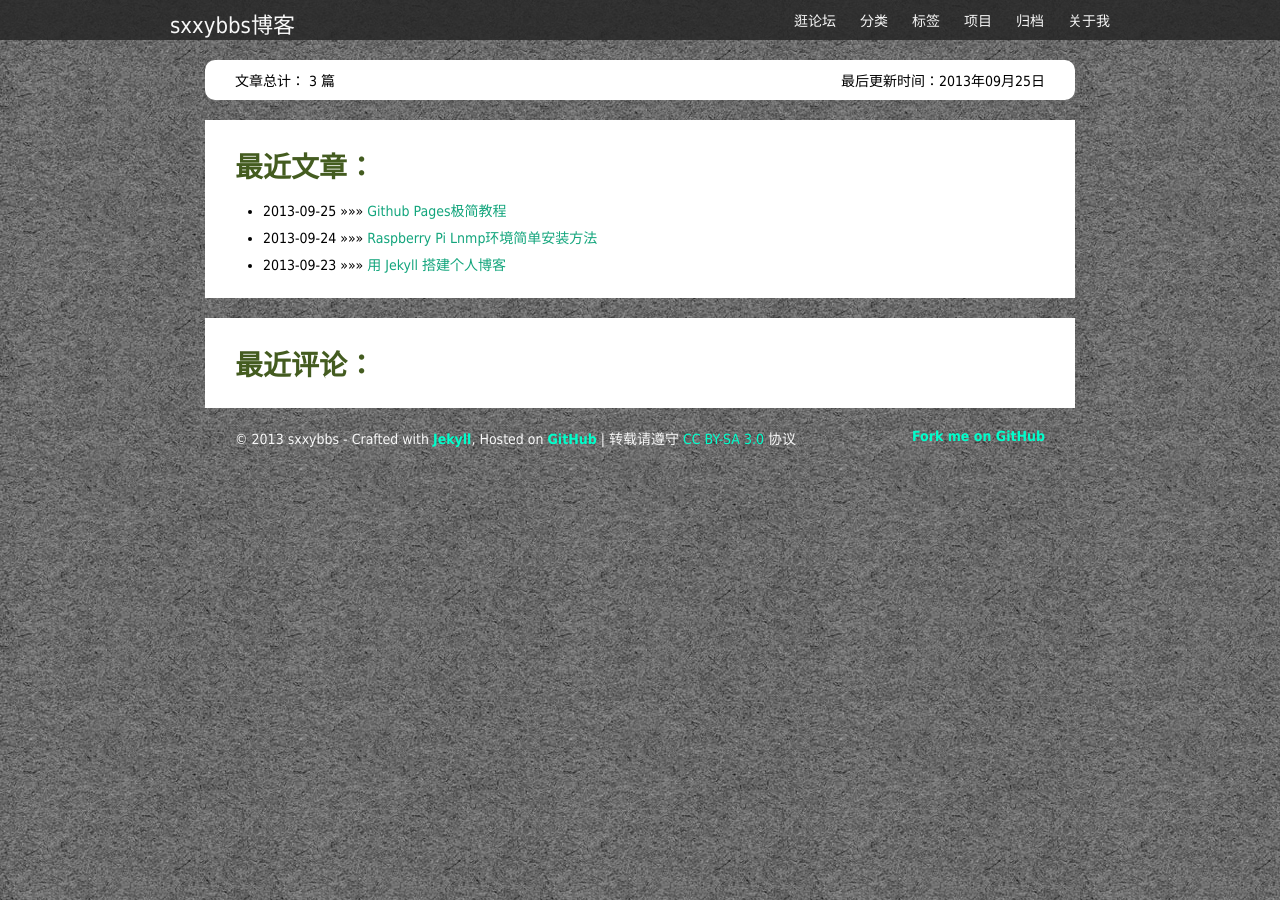
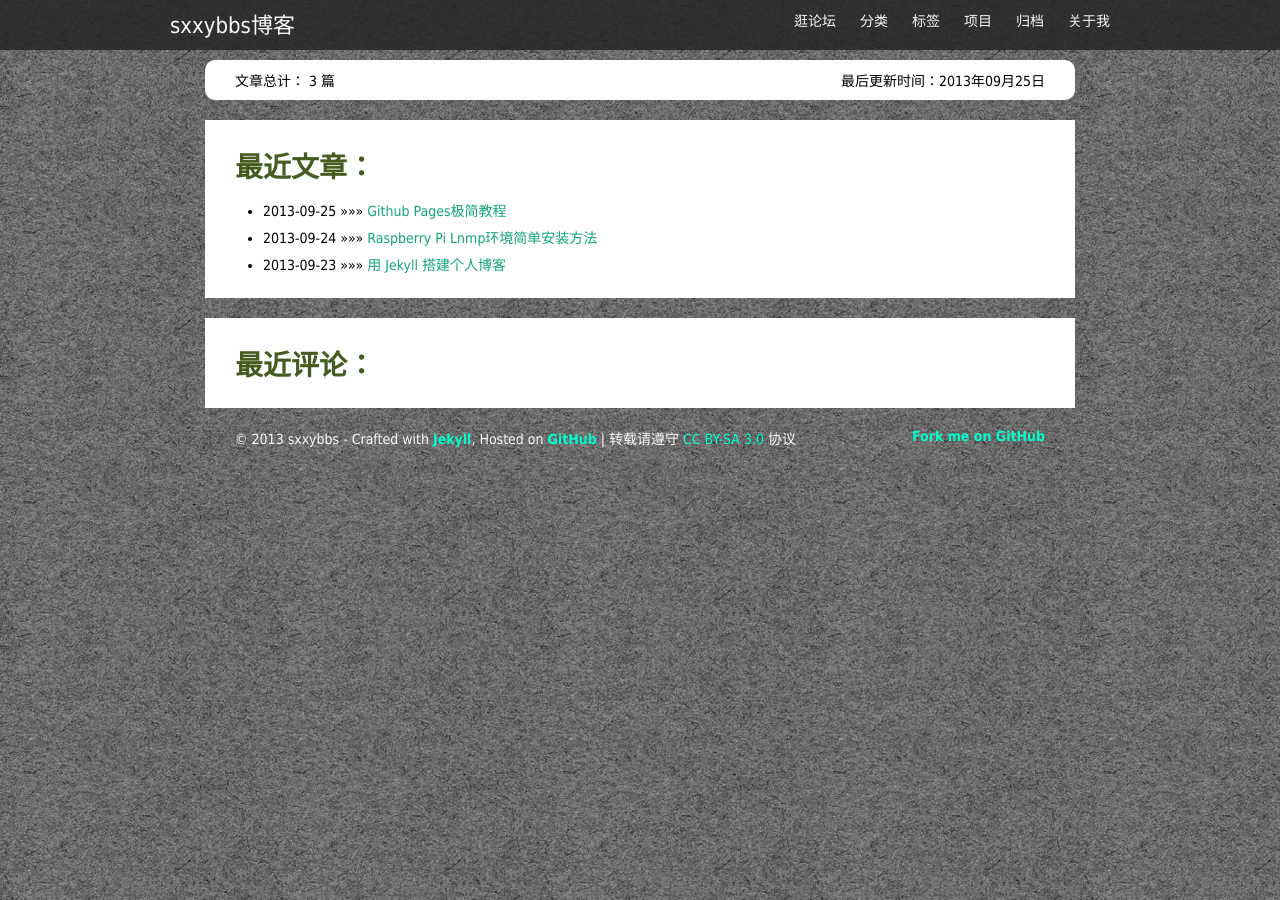
Before and after one commit to sxxybbs/sxxybbs.github.com, a Jekyll site: the page built from index.html, in a window 1280 px wide. Built offline with Jekyll 4.4.1, drawn with Linux system fonts in a browser that asks for light colours; Markdown is read by kramdown in place of the engine named in the settings; comment, search, counter and statistics services are not loaded.

Commit message:
Update blog.css

```diff
--- a/assets/css/blog.css
+++ b/assets/css/blog.css
@@ -82,7 +82,7 @@ margin: 0 auto 50px auto;color: #F8F8F8;border-radius: 10px;}
 /* ---------------- 导航条 ---------------------- */
 /*固定导航条nav 配合 nav-fix-top 或 nav-fix-bottom 可固定导航条于顶部或底部*/
 .nav {background-color: #080808; background: rgba(38,38,38,0.85); width: 100%; min-width: 960px;
-  height: 40px; position: fixed; left: 0; _position: relative; z-index: 400;}
+  height: 50px; position: fixed; left: 0; _position: relative; z-index: 400;}
 .nav-fix-top {top: 0;}
 .nav-fix-bottom {bottom: 0;display: none;}
 
```
